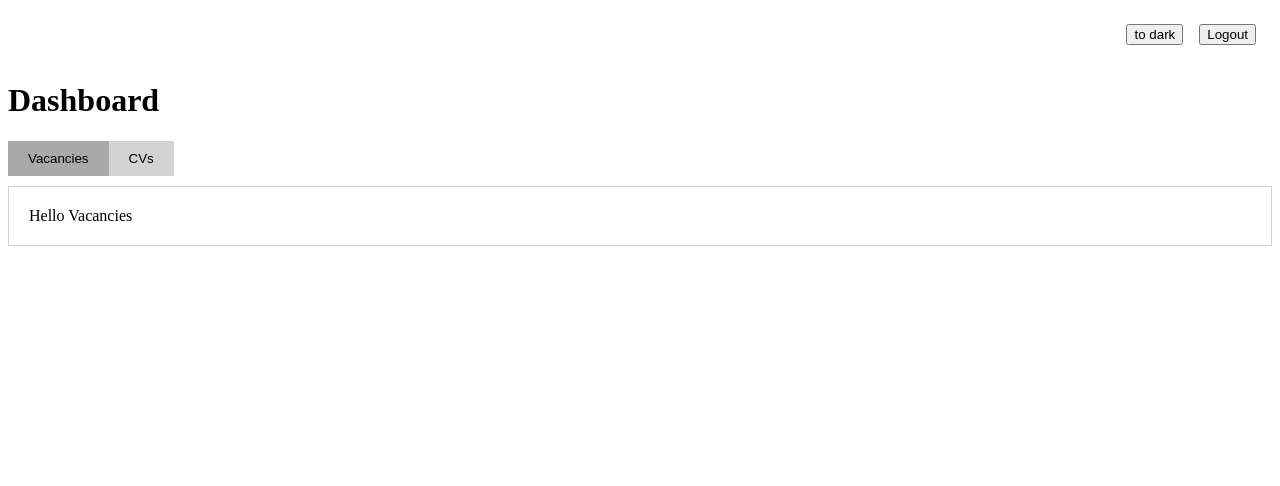
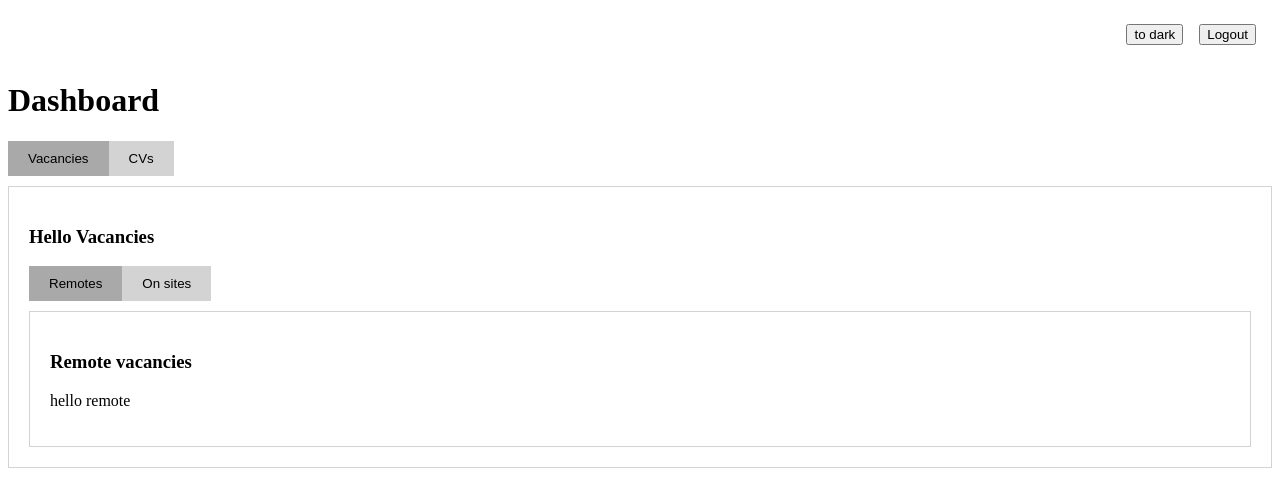
Before and after one commit to ikota2/landing-admin, a React (Vite) app: page /dashboard in a window 1280 px wide. Shown: the top 486 px of the page. Built offline with nearby package versions, Linux system fonts and the light colour scheme; no server answers; sample sign-in values are in the browser's storage.

Commit message:
+2 tabs in Vacancies

```diff
--- /dev/null
+++ b/src/features/Vacancies/Onsite/Onsite.tsx
@@ -0,0 +1,12 @@
+import { FC } from 'react';
+
+const Onsite: FC = () => {
+  return (
+    <div>
+      <h3>Onsite vacancies</h3>
+      <p>hello onsite</p>
+    </div>
+  );
+};
+
+export default Onsite;
--- /dev/null
+++ b/src/features/Vacancies/Remote/Remote.tsx
@@ -0,0 +1,12 @@
+import { FC } from 'react';
+
+const Remote: FC = () => {
+  return (
+    <div>
+      <h3>Remote vacancies</h3>
+      <p>hello remote</p>
+    </div>
+  );
+};
+
+export default Remote;
--- a/src/features/Vacancies/Vacancies.tsx
+++ b/src/features/Vacancies/Vacancies.tsx
@@ -1,7 +1,19 @@
 import { FC } from 'react';
+import Tabs from '../../shared/ui/Tabs/Tabs';
+import Remote from './Remote/Remote';
+import Onsite from './Onsite/Onsite';
 
 const Vacancies: FC = () => {
-  return <div>Hello Vacancies</div>;
+  return (
+    <>
+      <h3>Hello Vacancies</h3>
+      <Tabs tabs={[
+          { name: 'Remotes', content: <Remote /> },
+          { name: 'On sites', content: <Onsite /> },
+        ]}
+      />
+    </>
+  );
 };
 
 export default Vacancies;
```
